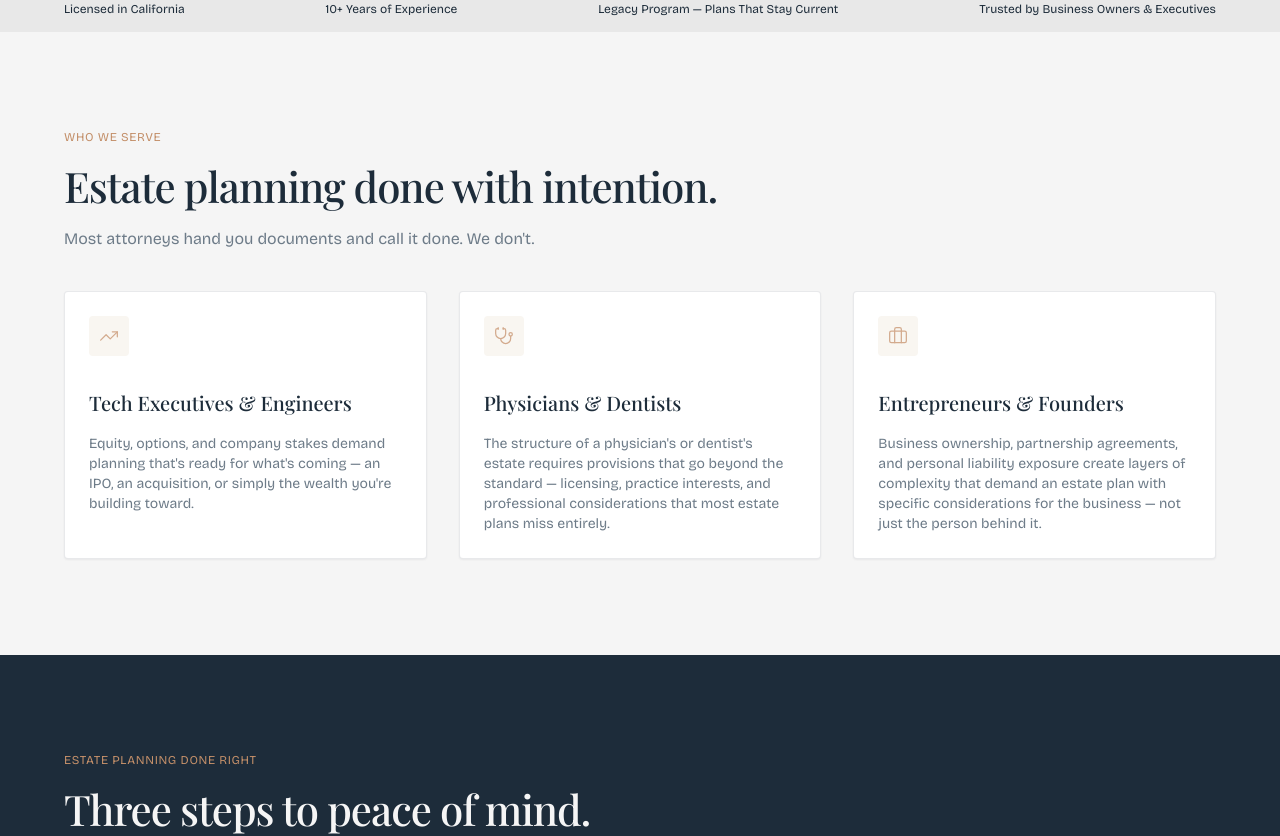
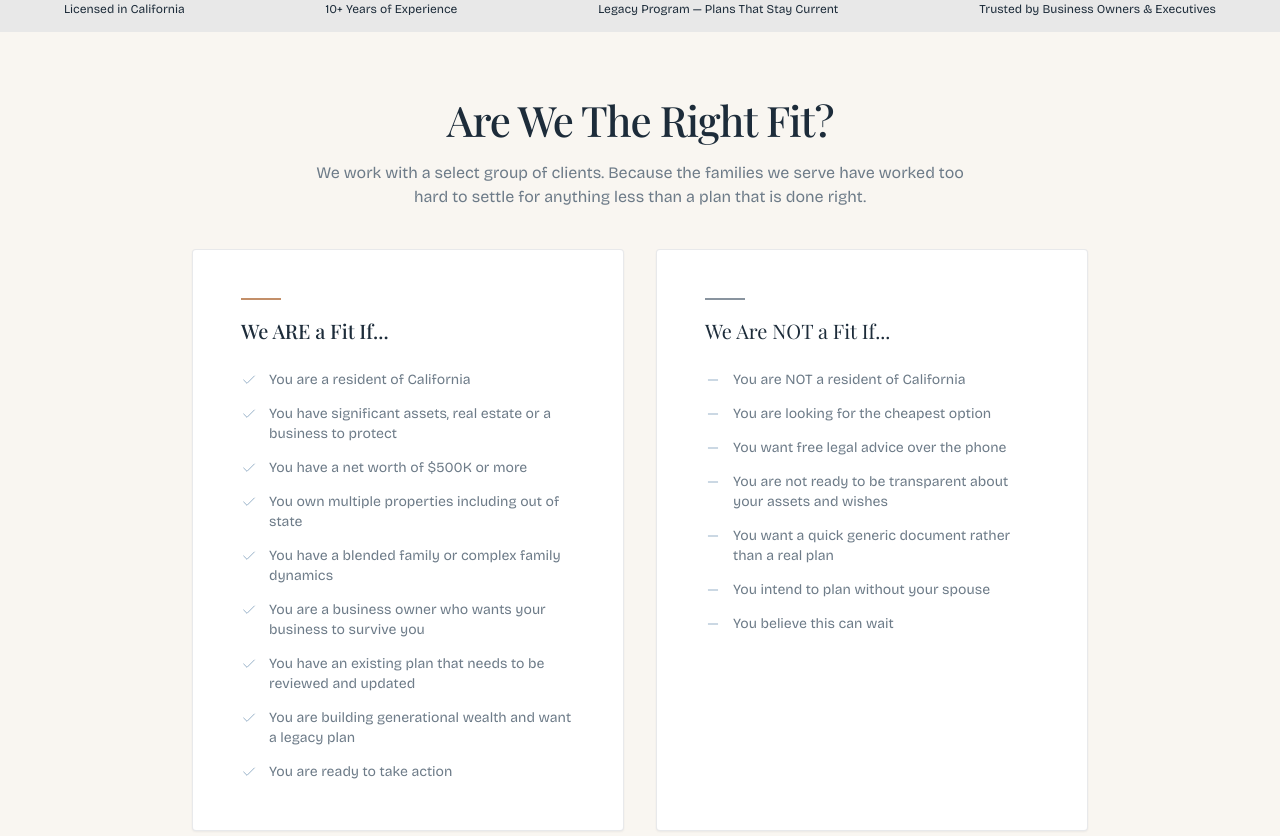
Before and after one commit to amirhoseinshahabnia/plan-with-bijan, a Next.js app: page / in a window 1280 px wide. Shown: the part 780-1616 px from the top of the page. Built offline with nearby package versions, Linux system fonts and the light colour scheme.

Commit message:
adds new right-fit comp

```diff
--- a/app/page.tsx
+++ b/app/page.tsx
@@ -3,6 +3,7 @@ import { EstatePlanningDoneRight } from "@/components/ui/estate-planning-done-ri
 import { Features } from "@/components/ui/features";
 import { Hero } from "@/components/ui/hero";
 import { OurApproach } from "@/components/ui/our-approach";
+import { RightFit } from "@/components/ui/right-fit";
 import { WhoWeServe } from "@/components/ui/who-we-serve";
 import { Quote } from "@/components/ui/quote";
 import { Testimonials } from "@/components/ui/testimonials";
@@ -12,6 +13,7 @@ export default function Home() {
     <main className="w-full">
       <Hero />
       <Features />
+      <RightFit />
       <WhoWeServe />
       <EstatePlanningDoneRight />
       <OurApproach />
--- /dev/null
+++ b/components/ui/right-fit.tsx
@@ -0,0 +1,158 @@
+import { Check, Minus } from "lucide-react";
+import { Container } from "@/components/ui/container";
+import { Heading } from "@/components/ui/heading";
+import { Section } from "@/components/ui/section";
+import { Stack } from "@/components/ui/stack";
+import { Text } from "@/components/ui/text";
+import { borderClass } from "@/lib/borders";
+import { shadowClass } from "@/lib/shadows";
+import { cn } from "@/lib/util";
+
+export type RightFitColumn = {
+  title: string;
+  items: readonly string[];
+};
+
+const DEFAULT_TITLE = "Are We The Right Fit?";
+const DEFAULT_SUBTITLE =
+  "We work with a select group of clients. Because the families we serve have worked too hard to settle for anything less than a plan that is done right.";
+
+const DEFAULT_FIT: RightFitColumn = {
+  title: "We ARE a Fit If...",
+  items: [
+    "You are a resident of California",
+    "You have significant assets, real estate or a business to protect",
+    "You have a net worth of $500K or more",
+    "You own multiple properties including out of state",
+    "You have a blended family or complex family dynamics",
+    "You are a business owner who wants your business to survive you",
+    "You have an existing plan that needs to be reviewed and updated",
+    "You are building generational wealth and want a legacy plan",
+    "You are ready to take action",
+  ],
+};
+
+const DEFAULT_NOT_FIT: RightFitColumn = {
+  title: "We Are NOT a Fit If...",
+  items: [
+    "You are NOT a resident of California",
+    "You are looking for the cheapest option",
+    "You want free legal advice over the phone",
+    "You are not ready to be transparent about your assets and wishes",
+    "You want a quick generic document rather than a real plan",
+    "You intend to plan without your spouse",
+    "You believe this can wait",
+  ],
+};
+
+type RightFitColumnCardProps = RightFitColumn & {
+  variant: "fit" | "notFit";
+};
+
+export function RightFitColumnCard({
+  title,
+  items,
+  variant,
+}: RightFitColumnCardProps) {
+  const isFit = variant === "fit";
+  const Icon = isFit ? Check : Minus;
+
+  return (
+    <article
+      className={cn(
+        "flex h-full flex-col rounded-sm bg-white p-10 wide:p-12",
+        borderClass("soft", "all"),
+        shadowClass("subtle"),
+      )}
+    >
+      <Stack spacing={6} className="h-full">
+        <Stack spacing={4}>
+          <div
+            className={cn(
+              "h-0.5 w-10",
+              isFit ? "bg-copper-500" : "bg-gray-500",
+            )}
+            aria-hidden="true"
+          />
+          <Heading
+            as="h3"
+            variant="heading-sm"
+            className={cn(
+              "text-navy-900",
+              isFit ? "font-medium" : "font-normal",
+            )}
+          >
+            {title}
+          </Heading>
+        </Stack>
+
+        <ul className="flex flex-col gap-3.5">
+          {items.map((item) => (
+            <li key={item} className="flex gap-3">
+              <Icon
+                size={16}
+                strokeWidth={1.5}
+                className="mt-0.5 shrink-0 text-navy-400"
+                aria-hidden="true"
+              />
+              <Text as="span" variant="body-sm" className="text-gray-600">
+                {item}
+              </Text>
+            </li>
+          ))}
+        </ul>
+      </Stack>
+    </article>
+  );
+}
+
+type RightFitProps = {
+  id?: string;
+  title?: string;
+  subtitle?: string;
+  fit?: RightFitColumn;
+  notFit?: RightFitColumn;
+  className?: string;
+};
+
+export function RightFit({
+  id = "right-fit",
+  title = DEFAULT_TITLE,
+  subtitle = DEFAULT_SUBTITLE,
+  fit = DEFAULT_FIT,
+  notFit = DEFAULT_NOT_FIT,
+  className,
+}: RightFitProps) {
+  return (
+    <Section
+      id={id}
+      as="section"
+      padding="small"
+      className={cn("bg-sand-100", className)}
+    >
+      <Container containerWidth="medium">
+        <Stack spacing={10}>
+          <Stack spacing={4} className="wide:items-center wide:text-center">
+            <Heading
+              as="h2"
+              variant="heading-xl"
+              className="text-navy-900 wide:text-ds-heading-2xl"
+            >
+              {title}
+            </Heading>
+            <Text variant="body-md" className="max-w-2xl text-gray-600">
+              {subtitle}
+            </Text>
+          </Stack>
+
+          <div className="mx-auto grid w-full max-w-4xl grid-cols-1 gap-6 wide:grid-cols-2 wide:gap-8">
+            <RightFitColumnCard variant="fit" {...fit} />
+            <RightFitColumnCard variant="notFit" {...notFit} />
+          </div>
+        </Stack>
+      </Container>
+    </Section>
+  );
+}
+
+RightFit.displayName = "RightFit";
--- a/components/ui/who-we-serve.tsx
+++ b/components/ui/who-we-serve.tsx
@@ -89,7 +89,7 @@ export function WhoWeServe({
       id={id}
       as="section"
       padding="medium"
-      className={cn("bg-gray-50", className)}
+      className={cn("bg-gray-50", borderClass("soft", "t"), className)}
     >
       <Container>
         <Stack spacing={10}>
```
